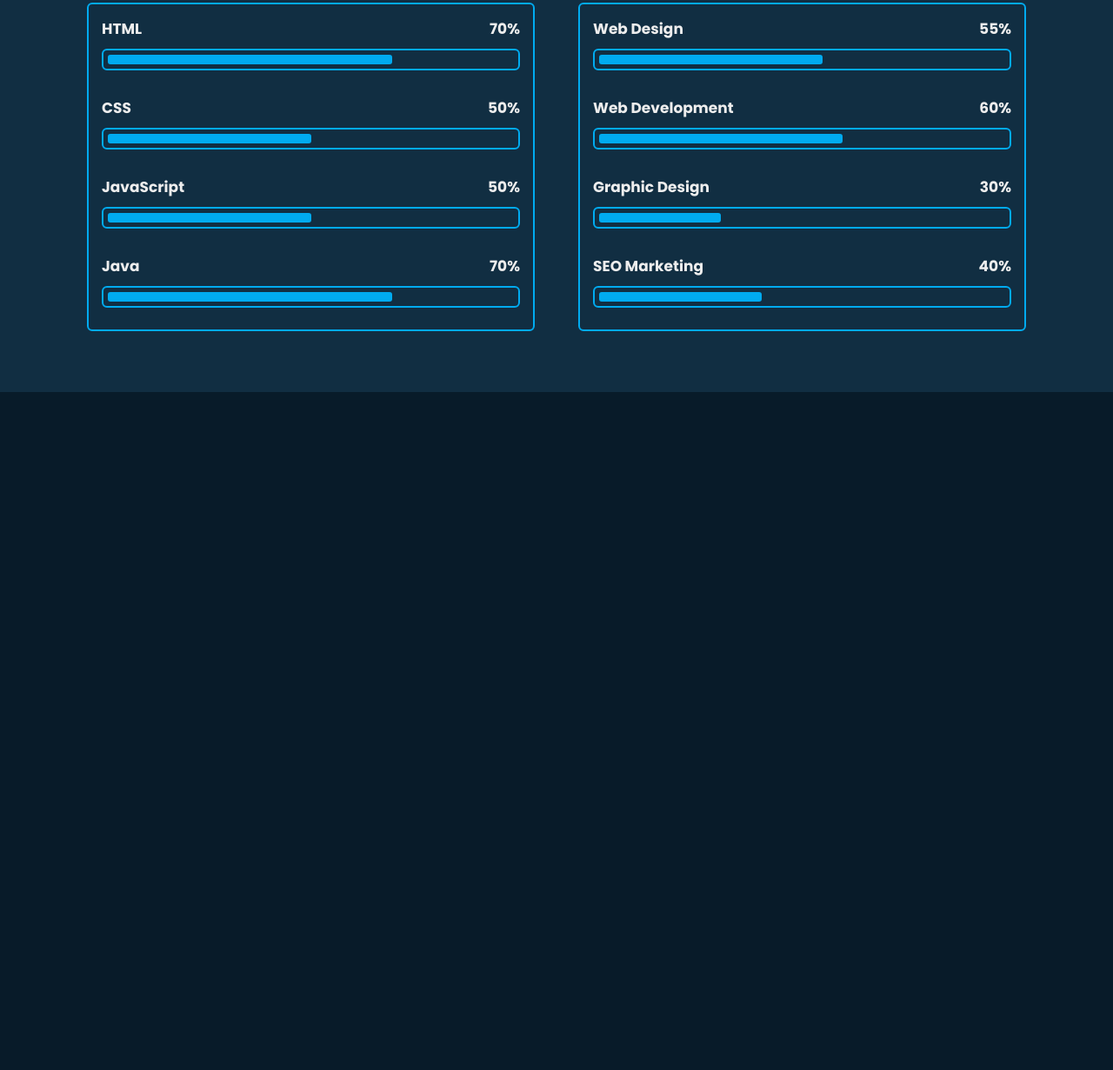
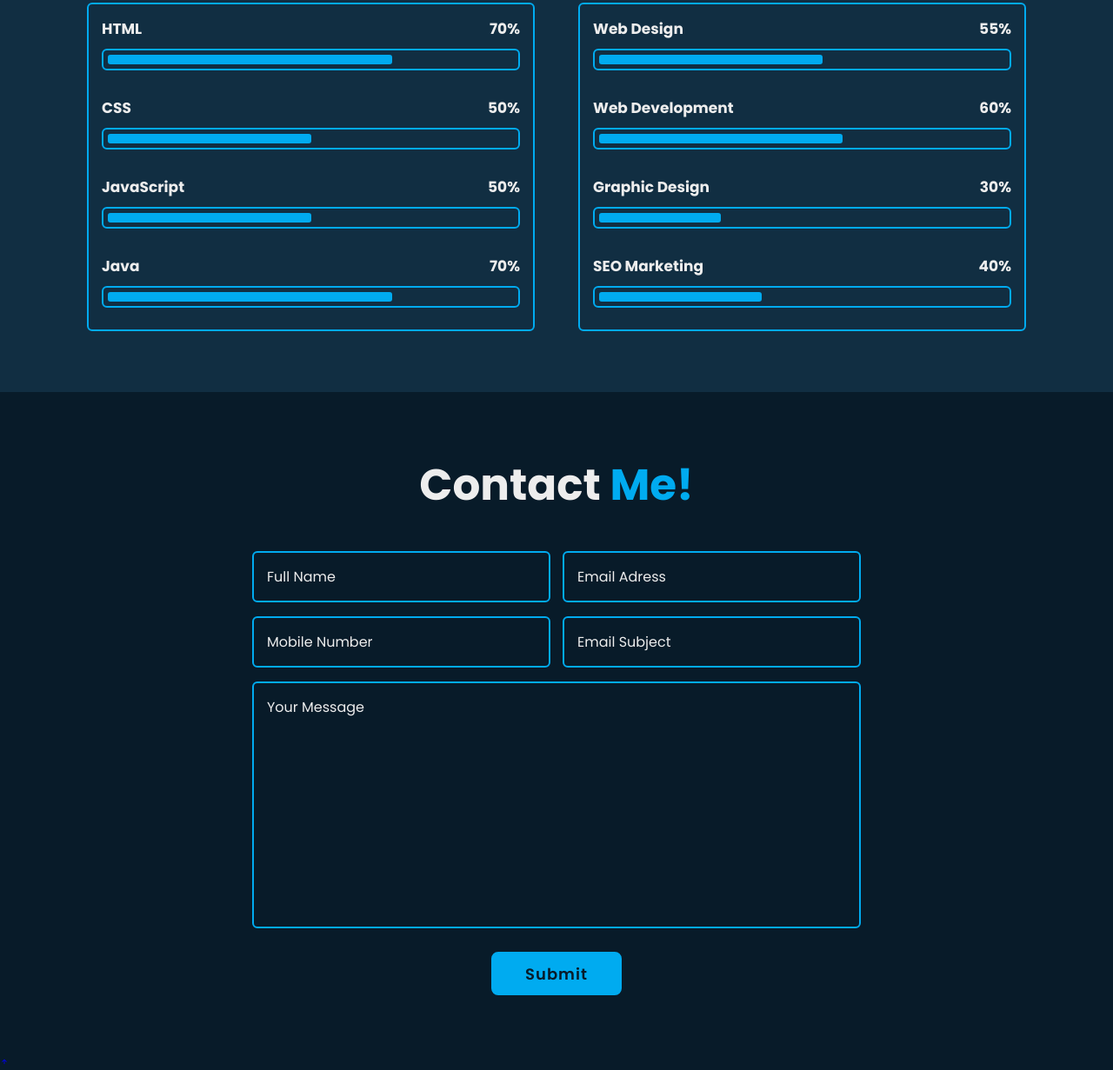
Before and after one commit to Byron927/Portafolio, a plain HTML site: page index.html in a window 1280 px wide. Shown: the part 2814-4045 px from the top of the page at 87% size. Before the commit the page ends 3265 px from the top, so only its background shows below. Drawn offline with nearby package versions, Linux system fonts and the light colour scheme; a web font is replaced by a local one.

Commit message:
Contact finished

```diff
--- a/css/style.css
+++ b/css/style.css
@@ -480,3 +480,76 @@ span {
 .skills-column:nth-child(2) .skills-content .progress:nth-child(4) .bar span {
     width: 40%;
 }
+
+.contact {
+    min-height: auto;
+    padding: 7rem;
+}
+
+.contact form {
+    max-width: 70rem;
+    margin: 0 auto;
+    text-align: center;
+}
+
+.contact form .input-box {
+    position: relative;
+    display: flex;
+    justify-content: space-between;
+    flex-wrap: wrap;
+}
+
+.contact form .input-box .input-field {
+    position: relative;
+    width: 49%;
+    margin: .8rem 0;
+}
+
+.contact form .input-box .input-field input,
+.contact form .textarea-field textarea {
+    width: 100%;
+    height: 100%;
+    padding: 1.5rem;
+    font-size: 1.6rem;
+    color: var(--text-color);
+    background: transparent;
+    border-radius: .6rem;
+    border: .2rem solid var(--main-color);
+}
+
+.contact form .input-box .input-field input::placeholder,
+.contact form .textarea-field textarea::placeholder {
+    color: var(--text-color);
+}
+
+.contact form .focus {
+    position: absolute;
+    top: 0;
+    left: 0;
+    width: 0;
+    height: 100%;
+    background: var(--second-bg-color);
+    border-radius: .6rem;
+    z-index: -1;
+    transition: .5s;
+}
+
+.contact form .input-box .input-field input:focus~.focus,
+.contact form .input-box .input-field input:valid~.focus,
+.contact form .textarea-field textarea:focus~.focus,
+.contact form .textarea-field textarea:valid~.focus {
+    width: 100%;
+}
+
+.contact form .textarea-field {
+    position: relative;
+    margin: .8rem 0 2.7rem;
+    display: flex;
+}
+
+.contact form .textarea-field textarea {
+    resize: none;
+}
+.contact form .btn-box.btns .btn {
+    cursor: pointer;
+}
--- a/index.html
+++ b/index.html
@@ -224,6 +224,58 @@
       </div>
     </section>
 
+    <!-- contact section design -->
+    <section class="contact" id="contact">
+      <h2 class="heading">Contact <span>Me!</span></h2>
+
+      <form action="#">
+        <div class="input-box">
+          <div class="input-field">
+            <input type="text" placeholder="Full Name" required />
+            <span class="focus"></span>
+          </div>
+          <div class="input-field">
+            <input type="text" placeholder="Email Adress" required />
+            <span class="focus"></span>
+          </div>
+        </div>
+
+        <div class="input-box">
+          <div class="input-field">
+            <input type="number" placeholder="Mobile Number" required />
+            <span class="focus"></span>
+          </div>
+          <div class="input-field">
+            <input type="text" placeholder="Email Subject" required />
+            <span class="focus"></span>
+          </div>
+        </div>
+
+        <div class="textarea-field">
+          <textarea
+            name=""
+            id=""
+            cols="30"
+            rows="10"
+            placeholder="Your Message"
+            required
+          ></textarea>
+          <span class="focus"></span>
+        </div>
+
+        <div class="btn-box btns">
+          <button type="submit" class="btn">Submit</button>
+        </div>
+      </form>
+    </section>
+
+    <!-- footer design -->
+    <footer class="footer">
+      <div class="footer-iconTop">
+        <a href="#"><i class='bx bx-up-arrow-alt'></i></a>
+      </div>
+    </footer>
+
     <script src="js/app.js"></script>
   </body>
 </html>
```
